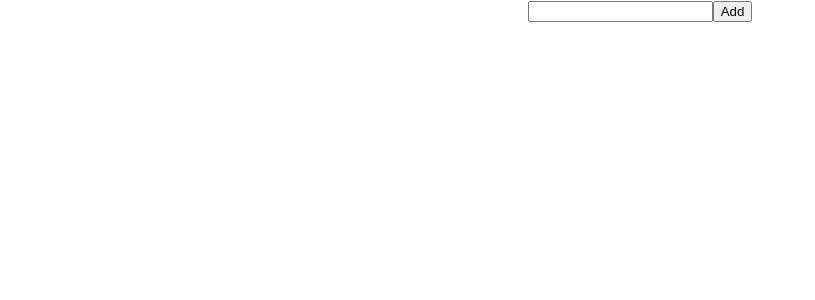
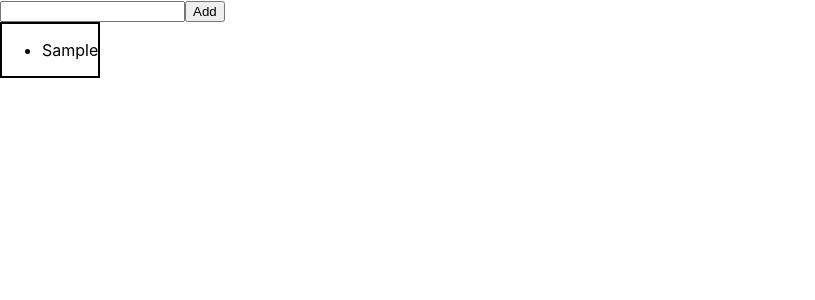
Before and after one commit to krstljrk/react-to-do, a React (Create React App) app: page / in a window 1280 px wide. Both pictures are taken after typing "Sample" into the empty fields and a click on the button "Add". Shown: the top 300 px of the page, without its empty margins (0-815 px from the left). Built offline with nearby package versions, Linux system fonts and the light colour scheme.

Commit message:
added basic css styles

```diff
--- a/src/App.css
+++ b/src/App.css
@@ -1,38 +1,12 @@
-.App {
-  text-align: center;
+.app {
+  display: flex;
+  flex-direction: column;
 }
 
-.App-logo {
-  height: 40vmin;
-  pointer-events: none;
+.toDoGrid {
+  display: inline-flex;
 }
 
-@media (prefers-reduced-motion: no-preference) {
-  .App-logo {
-    animation: App-logo-spin infinite 20s linear;
-  }
+.toDoStyle {
+  border: 2px solid black;
 }
-
-.App-header {
-  background-color: #282c34;
-  min-height: 100vh;
-  display: flex;
-  flex-direction: column;
-  align-items: center;
-  justify-content: center;
-  font-size: calc(10px + 2vmin);
-  color: white;
-}
-
-.App-link {
-  color: #61dafb;
-}
-
-@keyframes App-logo-spin {
-  from {
-    transform: rotate(0deg);
-  }
-  to {
-    transform: rotate(360deg);
-  }
-}
--- a/src/App.js
+++ b/src/App.js
@@ -1,9 +1,11 @@
 import './App.css';
+import AddToDos from './components/addToDo';
 import Todos from './components/todos';
 
 function App() {
   return (
     <div className="App">
+
       <Todos />
     </div>
   );
--- a/src/Redux/reducers.js
+++ b/src/Redux/reducers.js
@@ -5,7 +5,7 @@ const toDosReducer = (state = [], action) => {
         case ADD:
             return [
                 ...state,
-                action.newToDo
+                action.newTodo
             ];
         default:
             return state;
--- a/src/components/todos.js
+++ b/src/components/todos.js
@@ -1,6 +1,6 @@
 import React from 'react';
 import { connect } from 'react-redux';
-import {addTodos} from '../redux/actions';
+import { addTodos } from '../redux/actions';
 
 
 
@@ -43,9 +43,13 @@ class Todos extends React.Component {
     }
 
     render() {
+        const renderTodos = this.props.toDos.map(item =>
+            <li key={item}>{item}</li>
+        );
 
         return (
-            <div className="addTodos">
+            <div className="app">
+                <div>
                     <input
                         type="text"
                         className="todo-input"
@@ -53,10 +57,16 @@ class Todos extends React.Component {
                         onChange={this.handleChange}
                     />
                     <button className="add-btn" onClick={this.submitTodo}>Add</button>
+                </div>
 
+                <div className="toDoGrid">
+                    <div className="toDoStyle">
                         <ul>
+                            {renderTodos}
+                        </ul>
+                    </div>
 
-                </ul>
+                </div>
             </div>
         )
     }
```
Also changed, not shown: src/components/addToDo.js (added, +7 -0 lines). Lines whose indentation alone changed are shown as unchanged.
